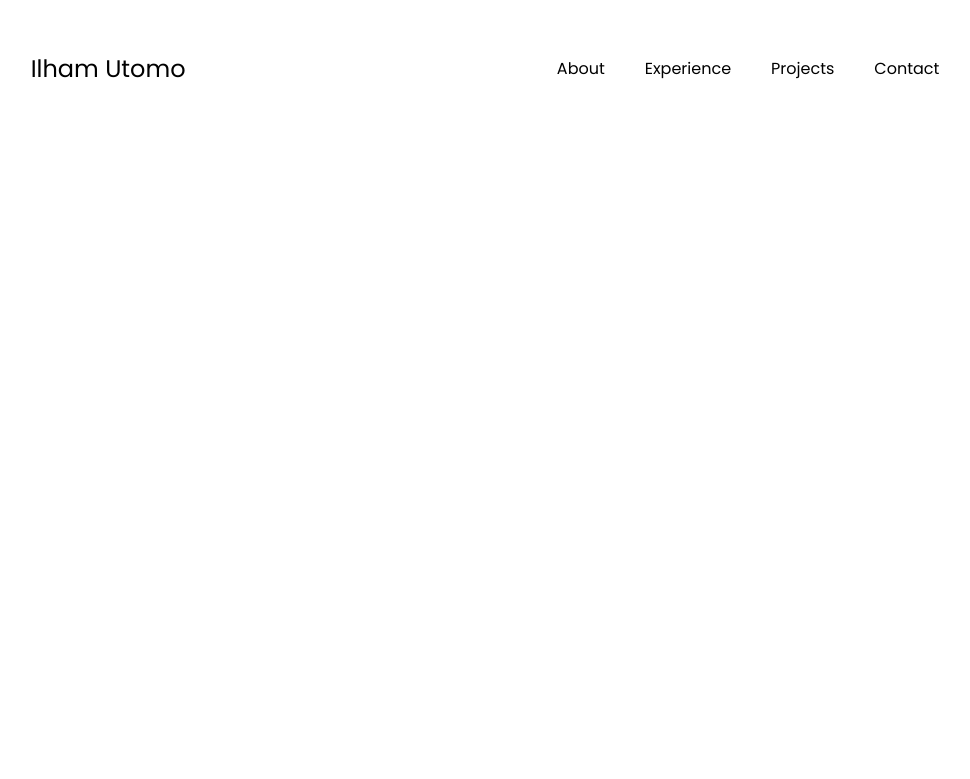
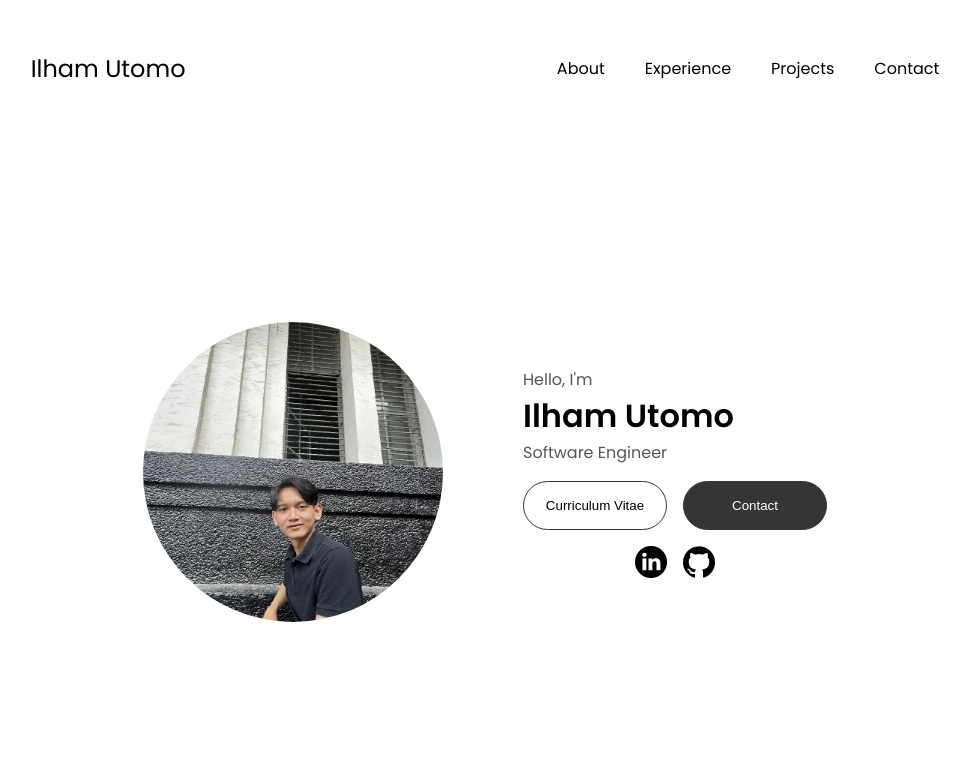
Before and after one commit to ilhamutomo1/ilham-portofolio, a plain HTML site: page index.html in a window 1280 px wide. Shown: the whole page, without its empty margins (155-1125 px from the left). Drawn offline with Linux system fonts and the light colour scheme.

Commit message:
Adding profile section
Added profile section with profile pictures, simple introduction, curriculum vitae, and social contact.

```diff
--- a/index.html
+++ b/index.html
@@ -8,6 +8,7 @@
     <link rel="stylesheet" href="mediaqueries.css">
 </head>
 <body>
+
     <nav id="desktop-nav">
         <div class="logo">Ilham Utomo</div>
         <div>
@@ -36,6 +37,32 @@
             </div>
         </div>
     </nav>
+
+    <section id="profile">
+        <div class="section_pic-container">
+            <img src="./assets/profileilham.jfif" alt="Ilham Utomo Profile Picture">
+        </div>
+        <div class="section_text">
+            <p class="section_text_p1">Hello, I'm</p>
+            <h1 class="title">Ilham Utomo</h1>
+            <p class="section_text_p2">Software Engineer</p>
+            <div class="btn-container">
+                <button class="btn btn-color-2" onclick="window.open('./assets/resume-example.pdf')">
+                    Curriculum Vitae
+                </button>
+
+                <button class="btn btn-color-1"
+                onclick="location.href='./#contact'">
+                    Contact
+                </button>
+            </div>
+            <div id="social-container">
+                <img src="./assets/linkedin.png" alt="LinkedIn Profile" class="icon" onclick="location.href='https://www.linkedin.com/in/ilhamutomo/'">
+                <img src="./assets/github.png" alt="Github Profile" class="icon" onclick="location.href='https://github.com/ilhamutomo1'">
+            </div>
+        </div>
+    </section>
+
     <script src="script.js"></script>
 
 </body>
--- a/mediaqueries.css
+++ b/mediaqueries.css
@@ -6,3 +6,126 @@
         display: flex;
     }
 }
+
+section {
+    padding-top: 4vh;
+    height: 96vh;
+    margin: 0 10rem;
+    box-sizing: border-box;
+    min-height: fit-content;
+}
+
+.section-container {
+    display: flex;
+}
+
+/* Profile Section */
+
+#profile {
+    display: flex;
+    justify-content: center;
+    gap: 5rem;
+    height: 80vh;
+}
+
+.section_pic-container {
+    display: flex;
+    height: 300px;
+    width: 300px;
+    margin: auto 0;
+    border-radius: 50%;
+}
+
+.section_pic-container img {
+    width: 100%;
+    height: 100%;
+    border-radius: 50%;
+    object-fit: cover;
+}
+
+.section_text {
+    align-self: center;
+    text-align: left;
+}
+
+.section_text p {
+    font-weight: 60%;
+}
+
+.section_text_p1 {
+    text-align: left
+}
+
+.section_text_p2 {
+    font-size: 1rem;
+    margin-bottom: 1rem;
+}
+
+.title {
+    font-size: 2rem;
+    text-align: left;
+}
+
+#social-container {
+    display: flex;
+    justify-content: center;
+    margin-top: 1rem;
+    gap: 1rem;
+}
+
+/* Icon */
+
+.icon {
+    cursor: pointer;
+    height: 2rem;
+}
+
+/* Button */
+
+/* BUTTONS */
+
+.btn-container {
+    display: flex;
+    justify-content: center;
+    gap: 1rem;
+  }
+
+  .btn {
+    font-weight: 400;
+    transition: all 300ms ease;
+    padding: 1rem;
+    width: 9rem;
+    border-radius: 2em;
+  }
+
+  .btn-color-1,
+  .btn-color-2 {
+    border: rgb(53, 53, 53) 0.1rem solid;
+  }
+
+  .btn-color-1:hover,
+  .btn-color-2:hover {
+    cursor: pointer;
+  }
+
+  .btn-color-1,
+  .btn-color-2:hover {
+    background: rgb(53, 53, 53);
+    color: white;
+  }
+
+  .btn-color-1:hover {
+    background: rgb(0, 0, 0);
+  }
+
+  .btn-color-2 {
+    background: none;
+  }
+
+  .btn-color-2:hover {
+    border: rgb(255, 255, 255) 0.1rem solid;
+  }
+
+  .btn-container {
+    gap: 1rem;
+  }
--- a/style.css
+++ b/style.css
@@ -143,3 +143,5 @@ a:hover {
 .hamburger-icon span:first-child {
     transform: none;
 }
+
+/* Sections */
```
Also changed, not shown: assets/profileilham.jfif (added).
